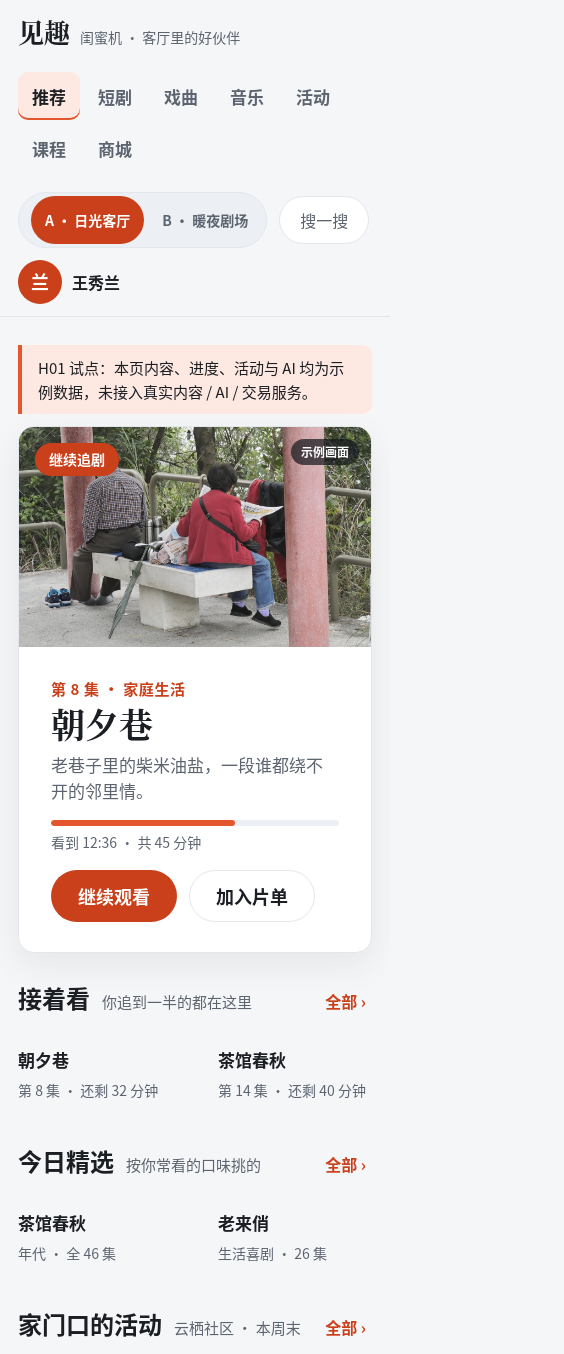
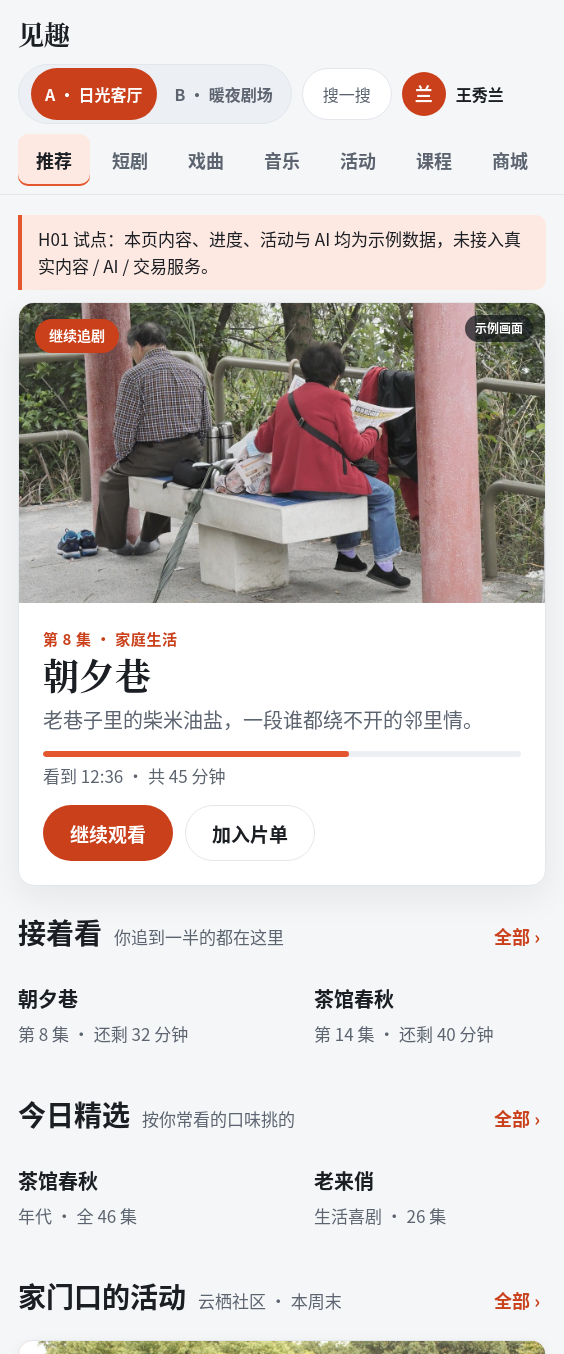
Before and after one commit to sanchuang-dev/ai-mirror, a website with bundled scripts: page web/index.html in a window 390 px wide and 2444 px high. Shown: the top 1354 px of the page, 564 px wide, since content can reach past the window. Built offline with nearby package versions, Linux system fonts and the light colour scheme.

Commit message:
feat(h01): adapt portrait viewport and large-screen touch targets

```diff
--- a/web/assets/components.css
+++ b/web/assets/components.css
@@ -738,3 +738,214 @@
     display: none;
   }
 }
+
+/* ---------- 闺蜜机竖屏预览（非 Android 真机验收） ----------
+   以浏览器 CSS 视口的 portrait 方向切换布局，不按物理英寸或 DPR 猜测。
+   保留既有横屏 OpenDesign A/B 表达；只提升竖屏信息密度、触控面积、阅读性。
+   不改业务 DOM/主题数据，也不把 1920 横屏画布缩放成竖屏。 */
+@media (orientation: portrait) {
+  .jq-home {
+    --page-gutter: clamp(20px, 3.5vw, 44px);
+    --page-pad-top: 20px;
+    --section-gap: 40px;
+  }
+
+  /* 顶栏中的内容导航单独成行，窄竖屏左右滑动，不挤压主题切换。 */
+  .jq-header {
+    gap: 10px 20px;
+    padding-block: 14px 8px;
+  }
+
+  .jq-brand {
+    order: 0;
+  }
+
+  .jq-header__end {
+    order: 1;
+    gap: 10px;
+    min-width: 0;
+  }
+
+  .jq-nav {
+    order: 2;
+    flex: 1 0 100%;
+    flex-wrap: nowrap;
+    overflow-x: auto;
+    overscroll-behavior-x: contain;
+    white-space: nowrap;
+  }
+
+  .jq-nav__item {
+    flex: none;
+    min-height: 56px;
+    padding-inline: 18px;
+    font-size: 20px;
+  }
+
+  .jq-search,
+  .jq-theme__option {
+    min-height: 52px;
+    font-size: 16px;
+  }
+
+  .jq-section__title {
+    font-size: 28px;
+  }
+
+  .jq-section__sub {
+    font-size: 17px;
+  }
+
+  .jq-more {
+    min-height: 52px;
+    font-size: 18px;
+  }
+
+  .jq-banner {
+    font-size: 17px;
+  }
+
+  .jq-hero {
+    grid-template-columns: 1fr;
+  }
+
+  .jq-hero .jq-media {
+    min-height: clamp(300px, 36vw, 480px);
+  }
+
+  .jq-hero__body {
+    padding: 26px 30px 32px;
+  }
+
+  .jq-hero__desc {
+    font-size: 20px;
+  }
+
+  .jq-hero__progresstext {
+    font-size: 17px;
+  }
+
+  /* B 继续让剧照通栏铺底，不退化为 A 的上下两块卡片。 */
+  [data-dir='b'] .jq-hero {
+    min-height: clamp(420px, 54vw, 590px);
+  }
+
+  [data-dir='b'] .jq-hero .jq-media {
+    min-height: 0;
+  }
+
+  [data-dir='b'] .jq-hero__body {
+    min-height: inherit;
+    max-width: min(780px, 94%);
+    padding: 36px;
+  }
+
+  .jq-card {
+    width: clamp(220px, 28vw, 320px);
+  }
+
+  .jq-card__name,
+  .jq-creation__name {
+    font-size: 20px;
+  }
+
+  .jq-card__meta,
+  .jq-creation__sub,
+  .jq-activity__meta,
+  .jq-companion__line {
+    font-size: 17px;
+  }
+
+  .jq-grid--activity,
+  .jq-grid--create {
+    grid-template-columns: repeat(2, minmax(0, 1fr));
+  }
+
+  .jq-activity__name,
+  .jq-companion__name {
+    font-size: 21px;
+  }
+
+  .jq-btn,
+  .jq-btn--sm {
+    min-height: 56px;
+    font-size: 19px;
+  }
+
+  .jq-ai-fab {
+    right: var(--page-gutter);
+    bottom: 20px;
+    min-height: 60px;
+    font-size: 19px;
+  }
+
+  /* 把反馈放在常驻 AI 入口之上，竖屏下不遮挡操作。 */
+  .jq-toast {
+    right: var(--page-gutter);
+    bottom: 96px;
+    left: var(--page-gutter);
+    max-width: min(700px, calc(100vw - 2 * var(--page-gutter)));
+  }
+
+  .jq-toast__text,
+  .jq-toast__close {
+    font-size: 18px;
+  }
+
+  .jq-toast__close {
+    min-height: 48px;
+  }
+}
+
+/* Android DPR 较高时，1080px 物理屏可能只有 360–540px CSS 视口。
+   仍让单列卡片可滚动、首屏文字可读、触控入口完整。 */
+@media (orientation: portrait) and (max-width: 720px) {
+  .jq-header__end {
+    flex: 1 0 100%;
+    margin-left: 0;
+  }
+
+  .jq-brand__sub {
+    display: none;
+  }
+
+  .jq-nav__item {
+    min-height: 52px;
+    font-size: 18px;
+  }
+
+  .jq-hero__body {
+    padding: 24px;
+  }
+
+  .jq-hero__title {
+    font-size: clamp(36px, 9vw, 54px);
+  }
+
+  [data-dir='b'] .jq-hero__body {
+    max-width: 100%;
+    padding: 28px 24px;
+  }
+
+  .jq-section__head {
+    flex-wrap: wrap;
+  }
+
+  .jq-card {
+    width: min(72vw, 280px);
+  }
+
+  .jq-grid--activity,
+  .jq-grid--create {
+    grid-template-columns: 1fr;
+  }
+
+  .jq-toast {
+    max-width: none;
+    bottom: 100px;
+  }
+
+  .jq-companion {
+    flex-wrap: wrap;
+  }
+}
```
